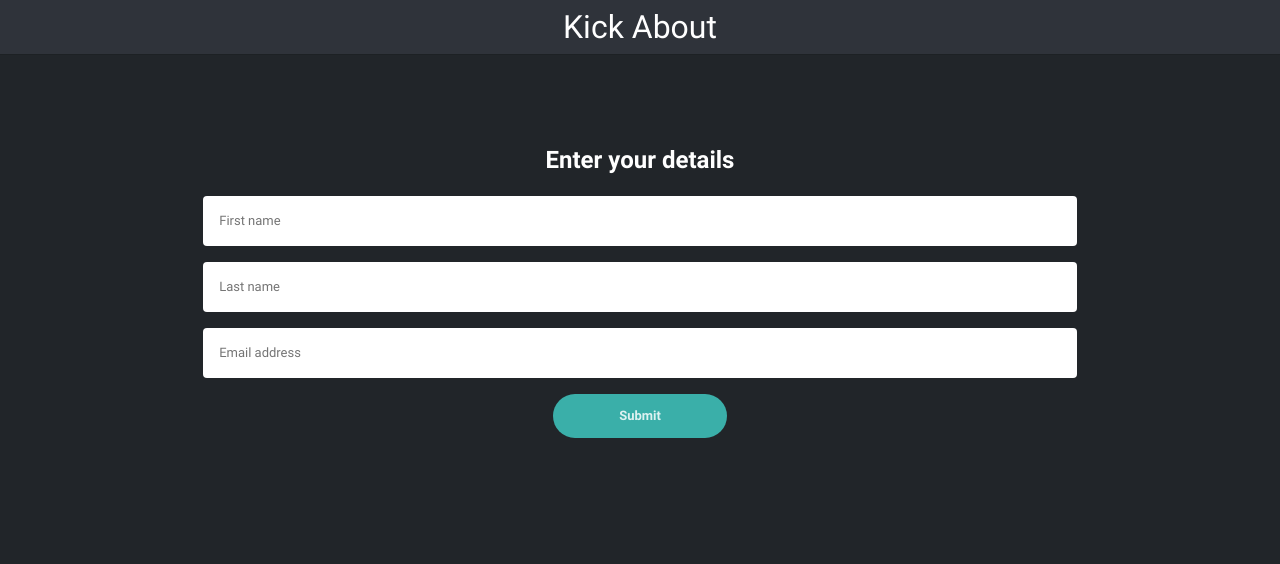
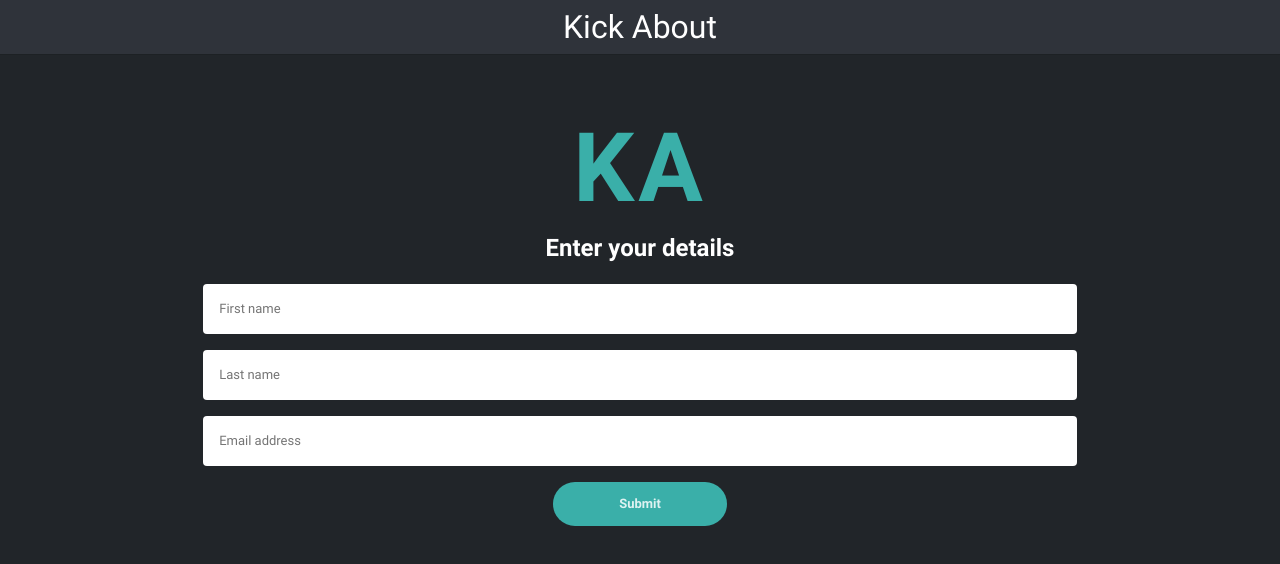
Before and after one commit to Reeceds/reece-simpson-kick-about, a React (Create React App) app in the folder client/: page / in a window 1280 px wide. Shown: the top 564 px of the page. Built offline with nearby package versions, Linux system fonts and the light colour scheme.

Commit message:
Added makeshift logo

```diff
--- a/client/src/pages/PlayerProfile/PlayerProfile.scss
+++ b/client/src/pages/PlayerProfile/PlayerProfile.scss
@@ -9,7 +9,7 @@
             display: flex;
             flex-direction: column;
             align-items: center;
-            margin-top: 4rem;
+            margin-top: 5rem;
         }
 
         &-header {
--- a/client/src/pages/SignUp/SignUp.jsx
+++ b/client/src/pages/SignUp/SignUp.jsx
@@ -24,6 +24,7 @@ const Signup = () => {
     return(
         <div className="site-container">
             <form className="signup-form-container" onSubmit={playerUpload} action="http://localhost:3000/locations">
+                <p className="logo">KA</p>
                 <h1 className="signup-form-header">Enter your details</h1>
                 <input className="signup-form-input" type="text" placeholder="First name" name="firstName" required/>
                 <input className="signup-form-input" type="text" placeholder="Last name" name="lastName" required/>
--- a/client/src/pages/SignUp/SignUp.scss
+++ b/client/src/pages/SignUp/SignUp.scss
@@ -9,7 +9,7 @@
             display: flex;
             flex-direction: column;
             align-items: center;
-            margin-top: 4rem;
+            margin-top: 4.5rem;
         }
 
         &-header {
@@ -39,8 +39,13 @@
             }
         }
     }
+}
 
-
-
-
+.logo {
+     color: $primary-col;
+     @include header-1;
+     font-size: 6rem;
+     text-align: center;
+     margin-bottom: 3rem;
+     letter-spacing: 0.25rem;
 }
--- a/client/src/partials/_global.scss
+++ b/client/src/partials/_global.scss
@@ -38,6 +38,7 @@ body{
         display: flex;
         justify-content: space-between;
         margin-bottom: 1rem;
+        padding: 0 0.5rem;
     }
 
     &-distance {
```
